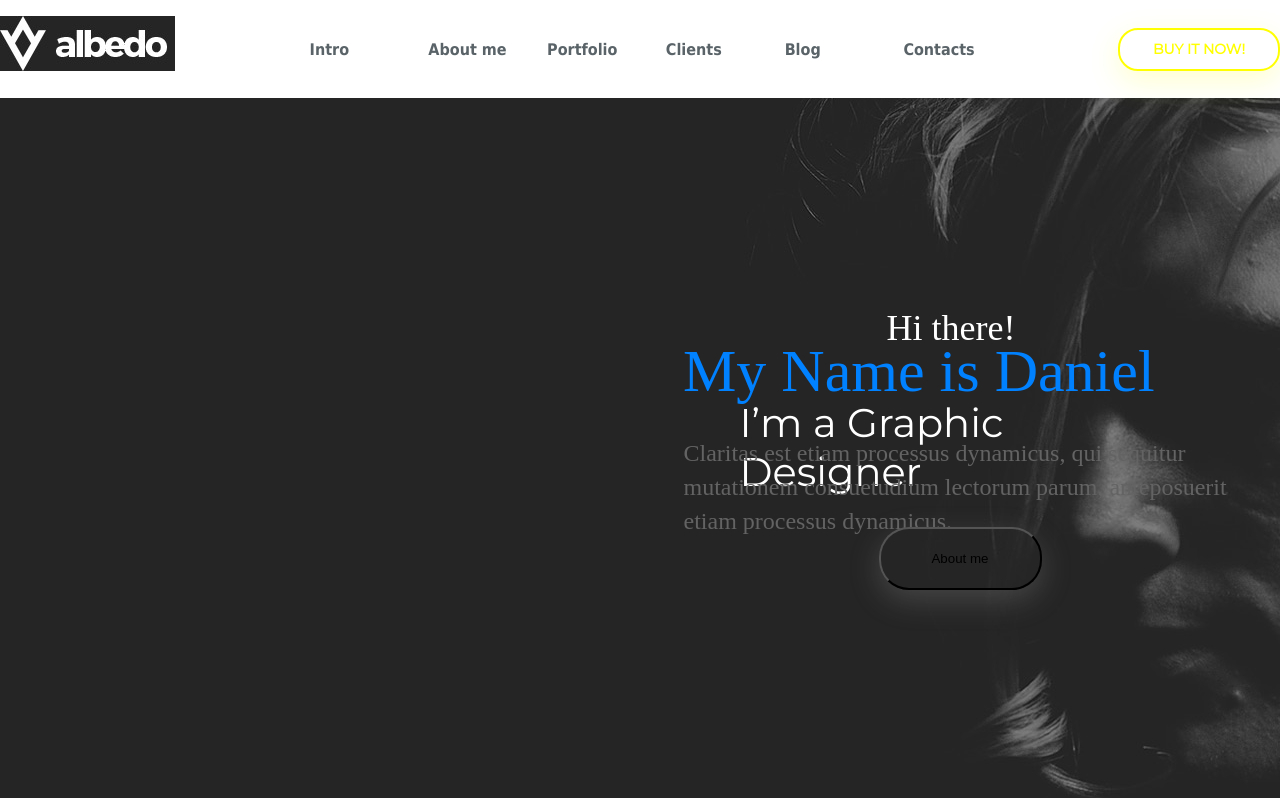
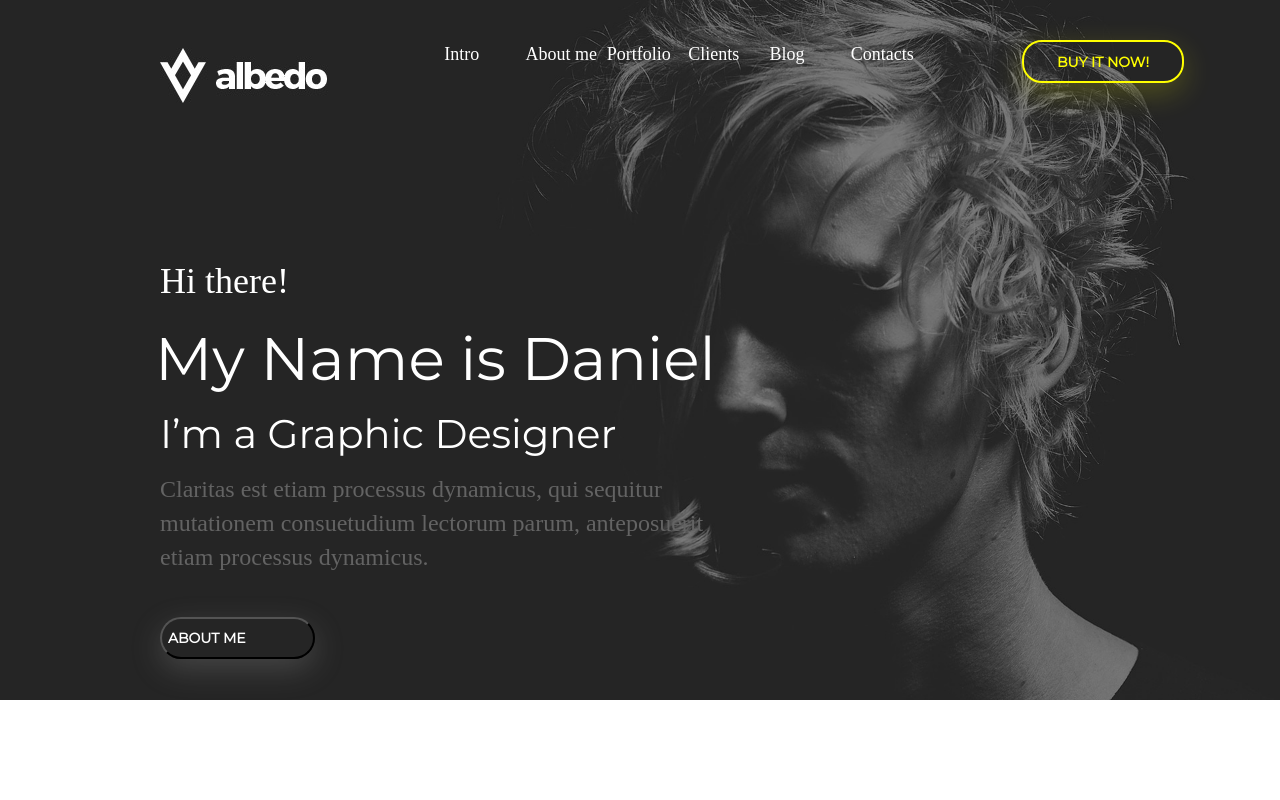
Before and after one commit to RomanTseduliak/ITprostir, a plain HTML site: page index.html in a window 1280 px wide. Shown: the top 800 px of the page. Drawn offline with Linux system fonts and the light colour scheme; a web font is replaced by a local one.

Commit message:
Update main.css

```diff
--- a/main.css
+++ b/main.css
@@ -1,39 +1,70 @@
 @import url("https://fonts.googleapis.com/css?family=Montserrat&display=swap");
-
+@import url("https://fonts.googleapis.com/css?family=Work+Sans&display=swap");
+@import url('https://fonts.googleapis.com/css?family=Cambay&display=swap');
 body {
   max-width: 1920px;
   min-width: 320px;
   font-display: "Montserrat", sans-serif;
   margin: 0 auto;
 }
+header {
+  position: fixed;
+  width: 80%;
+  margin: 0 360px 0 160px;
+}
 /* Style for "menu" */
 .menu_logo {
-  margin: 0 auto;
-  font-size: 3rem;
-  margin: 1rem 0;
+  margin: 3rem 0;
   text-align: start;
+  font-display: "Montserrat", sans-serif;
+  width: 191px;
+  height: 27px;
+  color: #ffffff;
+  font-family: Montserrat;
+  font-size: 36px;
+  font-weight: 700;
+  letter-spacing: -2.88px;
 }
 .menu {
   display: flex;
   margin: 0 9% 0 9%;
   list-style-type: none;
-  justify-content: space-around;
+  justify-content: space-between;
+  padding: 0;
 }
 .menu__item {
-  justify-content: space-between;
-  width: 80px;
-  height: 19px;
-  color: #596368;
-  font-family: Tahoma;
-  font-size: 16px;
-  font-weight: 700;
+  justify-content: center;
+  width: 78px;
+  height: 36px;
+  color: #ffffff;
+  font-display: "Work Sans", sans-serif;
+  font-size: 18px;
   text-decoration: none;
   border: 1px solid transparent;
 }
 .menu__item:hover {
-  border: 1px solid;
+  color: #535b60;
+}
+.menu__item_button {
+  width: 162px;
+  height: 43px;
+  box-shadow: 0 10px 30px rgba(255, 255, 0, 0.2);
+  border-radius: 20px;
+  border: 2px solid #ffff00;
+  background-color: transparent;
   color: #ffff00;
+  font-family: Montserrat;
+  font-size: 14px;
+  font-weight: 700;
+  line-height: 36px;
+  text-transform: uppercase;
 }
+.menu__item_button:hover {
+  color: #ffffff;
+  background-color: #ffffff;
+  cursor: pointer;
+}
+
 /*  Style for menu responsive */
 .icon {
   display: none;
@@ -64,10 +95,10 @@ body {
   .menu.responsive {
     position: relative;
     top: 50px;
-    left: -200px;
   }
   header .menu.responsive {
     height: 340px;
+    flex-direction: column;
   }
   .menu.responsive a.icon {
     position: absolute;
@@ -86,25 +117,6 @@ body {
     display: none;
   }
 }
-.menu__item_button {
-  width: 162px;
-  height: 43px;
-  box-shadow: 0 10px 30px rgba(255, 255, 0, 0.2);
-  border-radius: 20px;
-  border: 2px solid #ffff00;
-  background-color: transparent;
-  color: #ffff00;
-  font-family: Montserrat;
-  font-size: 14px;
-  font-weight: 700;
-  line-height: 36px;
-  text-transform: uppercase;
-}
-.menu__item_button:hover {
-  color: #ffffff;
-  background-color: #ffffff;
-  cursor: pointer;
-}
 
 @media all and (max-width: 10em) {
   .menu__item_button {
@@ -118,58 +130,79 @@ body {
   background-size: cover;
   height: 700px;
   display: flex;
-  align-items: center;
+  align-items: start;
   justify-content: center;
   flex-direction: column;
   margin: 0 auto;
 }
-.banner_hi {
-  width: 147px;
-  height: 30px;
+#home .banner_hi {
+
   color: #ffffff;
-  font-family: "Leckerli One";
+  font-family: "LeckerliOne";
   font-size: 36px;
   font-weight: 400;
+  margin: 266px 5% 1% 160px;
+  display: flex;
+
 }
-.banner_my {
-  width: 554px;
-  height: 61px;
-  color: #ffffff;
-  font-family: "Montserrat - Extra Bold";
-  font-size: 60px;
-  font-weight: 400;
+#home .banner_my {
+  /* Style for "My Name is" */
+
+color: #ffffff;
+font-family: "Montserrat";
+font-size: 60px;
+font-weight: 400;
+display: flex;
+margin: 7px 10% 7px 155px;
+
+
+}
+.banner_my span {
   color: #0081ff;
 }
 .banner_i {
-  width: 441px;
-  height: 38px;
+
   color: #ffffff;
-  font-family: Montserrat;
+  font-family: "Montserrat";
   font-size: 40px;
   font-weight: 300;
+  display: flex;
+  margin: 7px 10% 7px 160px;
 }
 .banner_text {
   width: 553px;
   height: 91px;
   color: #636363;
-  font-family: Cambay;
+  font-family: "Cambay";
   font-size: 24px;
   font-weight: 400;
   line-height: 34px;
+  display: flex;
+  margin: 7px 10% 47px 160px;
 }
 .banner_button {
-  width: 163px;
-  height: 63px;
+  width: 155px;
+  height: 60px;
   box-shadow: 0 10px 30px rgba(146, 146, 146, 0.3);
   border-radius: 30px;
   background-color: white;
   background-color: transparent;
+  display: flex;
+  margin: 7px 10% 47px 160px;
+  cursor: pointer;
+  color: #ffffff;
+    font-family: "Montserrat";
+  font-size: 14px;
+  font-weight: 700;
+  line-height: 36px;
+  text-transform: uppercase;
 }
 /* Text style for "section" */
 
 #home {
-  width: 1920px;
+  width: 100%;
   margin: 0;
+
 }
 
 #service {
@@ -177,15 +210,17 @@ body {
   height: 1083px;
   background-color: #0081ff;
   margin-top: 0;
+
 }
 .txt_a {
-  margin: 135px 1348px 919px 379px;
+  margin: 135px 348px 919px 379px;
   width: 193px;
   height: 29px;
   color: #ffffff;
   font-family: "Leckerli One";
   font-size: 36px;
   font-weight: 400;
+  display: flex;
 }
 .txt_b {
   width: 511px;
@@ -195,6 +230,7 @@ body {
   font-size: 42px;
   font-weight: 400;
   line-height: 52px;
+  display: flex;
 }
 .txt_c {
   width: 552px;
@@ -204,6 +240,7 @@ body {
   font-size: 20px;
   font-weight: 400;
   line-height: 30px;
+  display: flex;
 }
 /*#portfolio {
 
```
